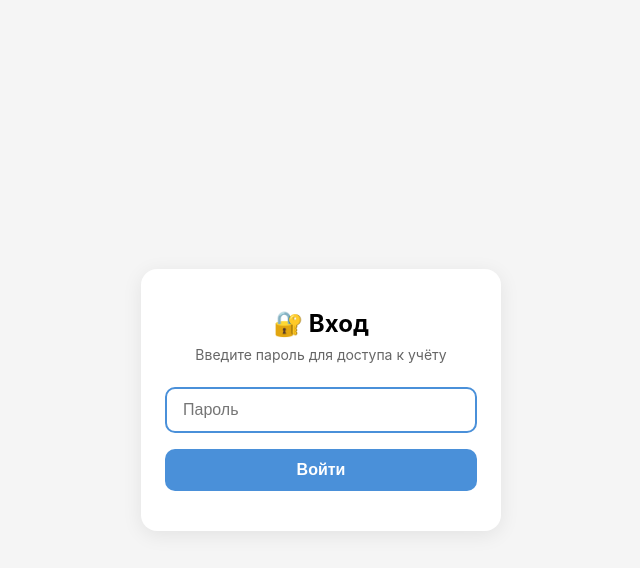
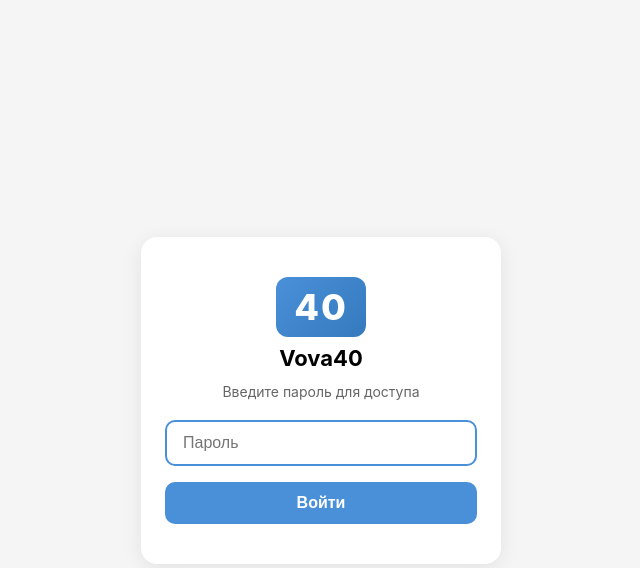
Before and after one commit to olenik220/secondhand-bot, a Flask app: template templates/login.html in a window 1280 px wide. Shown: the top 568 px of the page, without its empty margins (319-959 px from the left). Run offline with Flask 3, Linux system fonts and the light colour scheme; the template is opened without the code that fills it, so the values that code supplies are empty.

Commit message:
rebrand to Vova40 with 40 logo

```diff
--- a/app.py
+++ b/app.py
@@ -267,7 +267,7 @@ if __name__ == '__main__':
     except Exception:
         pass
 
-    print(f"🌐 Веб-приложение для учёта секонд-хенда")
+    print(f"40 Vova40 — учёт секонд-хенда")
     print(f"   На этом ПК:  http://127.0.0.1:{port}")
     print(f"   С телефона:  http://{local_ip}:{port}")
     print(f"   Пароль: {'установлен' if WEB_PASSWORD else 'не требуется'}")
--- a/templates/login.html
+++ b/templates/login.html
@@ -3,15 +3,20 @@
 <head>
     <meta charset="UTF-8">
     <meta name="viewport" content="width=device-width, initial-scale=1.0">
-    <title>Учёт секонд-хенда — Вход</title>
+    <title>Vova40 — Вход</title>
     <style>
         * { margin: 0; padding: 0; box-sizing: border-box; }
         body { font-family: -apple-system, BlinkMacSystemFont, 'Segoe UI', Roboto, sans-serif;
                background: #f5f5f5; min-height: 100vh; display: flex; align-items: center; justify-content: center; }
         .login-card { background: white; border-radius: 16px; padding: 40px 24px; width: 90%; max-width: 360px;
                       box-shadow: 0 4px 20px rgba(0,0,0,.08); text-align: center; }
-        .login-card h1 { font-size: 24px; margin-bottom: 8px; }
-        .login-card p { color: #666; margin-bottom: 24px; font-size: 14px; }
+        .login-card h1 { font-size: 22px; margin-bottom: 16px; }
+        .login-card p { color: #666; margin-bottom: 20px; font-size: 14px; }
+        .logo-badge { display: inline-flex; align-items: center; justify-content: center;
+                     background: linear-gradient(135deg, #4A90D9, #357ABD);
+                     color: white; border-radius: 12px; padding: 8px 18px;
+                     font-size: 36px; font-weight: 800; letter-spacing: 2px; margin-bottom: 8px; }
+        .brand-name { font-size: 22px; font-weight: 700; margin-bottom: 12px; }
         input[type="password"] { width: 100%; padding: 12px 16px; font-size: 16px; border: 2px solid #ddd;
                                 border-radius: 10px; outline: none; }
         input[type="password"]:focus { border-color: #4A90D9; }
@@ -24,8 +29,9 @@
 </head>
 <body>
     <div class="login-card">
-        <h1>🔐 Вход</h1>
-        <p>Введите пароль для доступа к учёту</p>
+        <div class="logo-badge">40</div>
+        <div class="brand-name">Vova40</div>
+        <p>Введите пароль для доступа</p>
         {% with messages = get_flashed_messages(with_categories=true) %}
             {% if messages %}
                 {% for cat, msg in messages %}
```
Also changed, not shown: templates/add.html (+8 -3 lines), templates/card.html (+8 -3 lines), templates/index.html (+7 -3 lines), templates/stats.html (+8 -3 lines), 1 other file.
